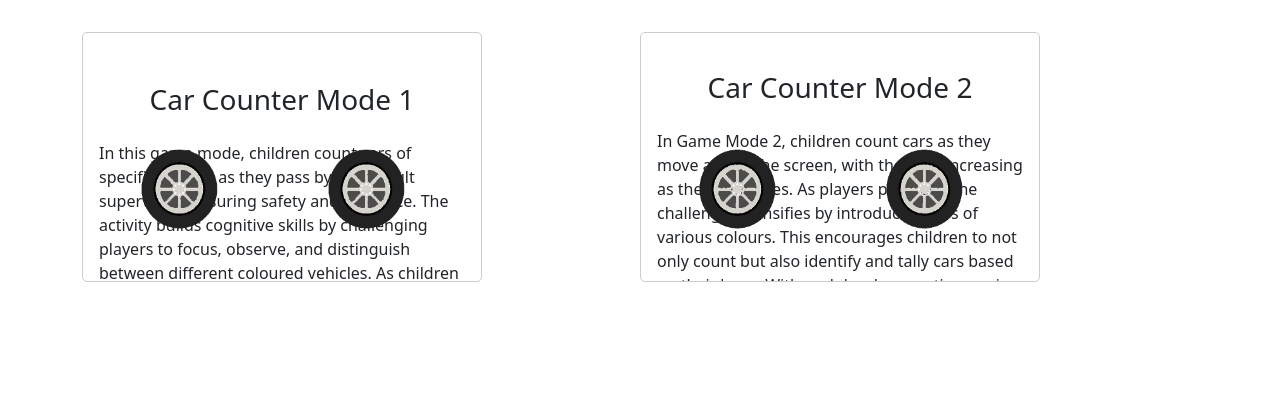
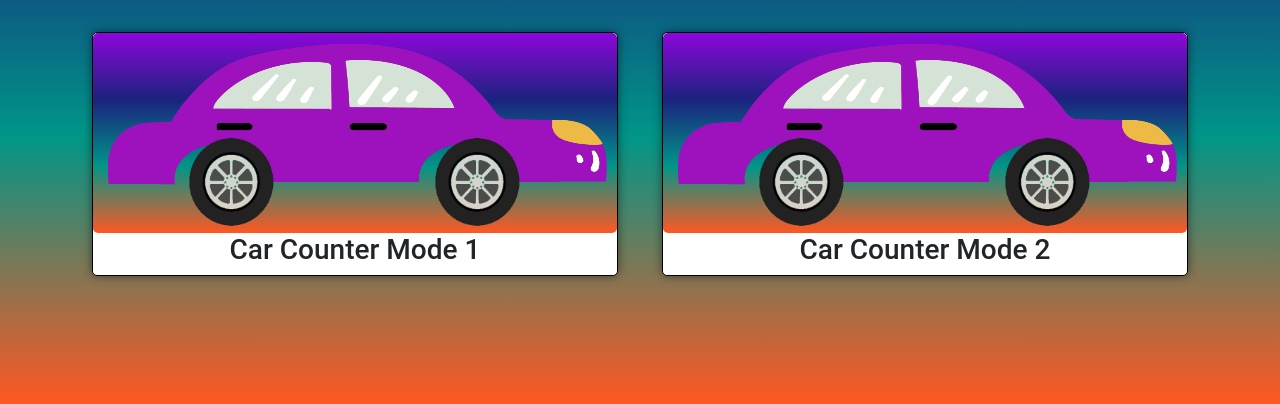
Before and after one commit to TaherCCG/car-counting-game, a website: page index.html in a window 1280 px wide. Shown: the part 396-800 px from the top of the page. Drawn offline with nearby package versions, Linux system fonts and the light colour scheme.

Commit message:
Add car animation and styling to the game

```diff
--- a/assets/css/styles.css
+++ b/assets/css/styles.css
@@ -1,21 +1,53 @@
+body {
+    font-family: 'Roboto', sans-serif;
+    height: 100vh;
+    margin: 0;
+    padding: 0;
+    background: linear-gradient(to bottom, #8d06db, #1a237e, #009688, #ff5722); /* Gradient from top to bottom */
+    color: aliceblue;
+}
 
+.btn{
+    background-color: #8d06db;
+    width: 100%;
+    color: aliceblue;
+    border: none;
+    border-radius: 5px;
+    padding: 10px 20px;
+    margin: 10px 0;
+    cursor: pointer;
+    transition: background-color 0.5s;
+}
+.card-body {
+    display: none; /* Hide the #par element by default */
+}
 
 /* Car Animation */
 .card-container {
     display: flex;
     justify-content: space-around;
-    align-items: center;
-    width: 100%;
     margin-top: 50px;
+    cursor: pointer;
+}
+.card {
+    position: relative;
+    margin: 0 10px;
+    border: 1px solid #030000;
+    border-radius: 5px;
+    box-shadow: 0 0 10px rgba(0, 0, 0, 0.5);
+    transition: box-shadow 0.5s;
 }
 
-.card {
+.card:hover {
+    box-shadow: 0 0 20px rgba(0, 0, 0, 0.2);
+}
+
+.card-animation {
     position: relative;
-    width: 400px;
-    height: 250px;
-    overflow: hidden;
-    border: 1px solid #ccc;
+    width: 100%;
+    height: 200px;
     border-radius: 5px;
+    background: linear-gradient(to bottom, #8d06db, #1a237e, #009688, #ff5722);
 }
 
 .card:hover .wheel {
@@ -25,9 +57,8 @@
     animation: bounce 1s infinite;
 }
 .car {
-    width: 100%;
-    height: 80%;
-
+    width: 90%;
+    height: 100%;
 }
 
 .wheel {
@@ -37,17 +68,18 @@
 
 .wheel1 {
     position: absolute;
-    top: 45%;
-    left: 13%;
+    top: 55%;
+    left: 10%;
 
 }
 
 .wheel2 {
     position: absolute;
-    top: 45%;
-    left: 60%;
+    top: 55%;
+    left: 52%;
 }
 
+/* Key Frames for animation */
 @keyframes spin {
     from { transform: rotate(0deg); }
     to { transform: rotate(360deg); }
@@ -57,3 +89,54 @@
     0%, 100% { transform: translateY(0); }
     50% { transform: translateY(-2px); }
 }
+
+
+@media (min-width: 768px) {
+
+    /* Car animation */
+    .wheel {
+        width: 70px;
+        height: 70px;
+    }
+
+    .wheel1 {
+        position: absolute;
+        top: 55%;
+        left: 13%;
+    }
+
+    .wheel2 {
+        position: absolute;
+        top: 55%;
+        left: 60%;
+    }
+
+    .car {
+        width: 100%;
+        height: 95%;
+    }
+    /* End */
+}
+
+@media (min-width: 1199px) {
+
+    /* Car Animation */
+    .wheel {
+        width: 100px;
+        height: 100px;
+    }
+
+    .wheel1 {
+        position: absolute;
+        top: 50%;
+        left: 17%;
+    }
+
+    .wheel2 {
+        position: absolute;
+        top: 50%;
+        left: 64%;
+    }
+    /* End */
+
+}
```
